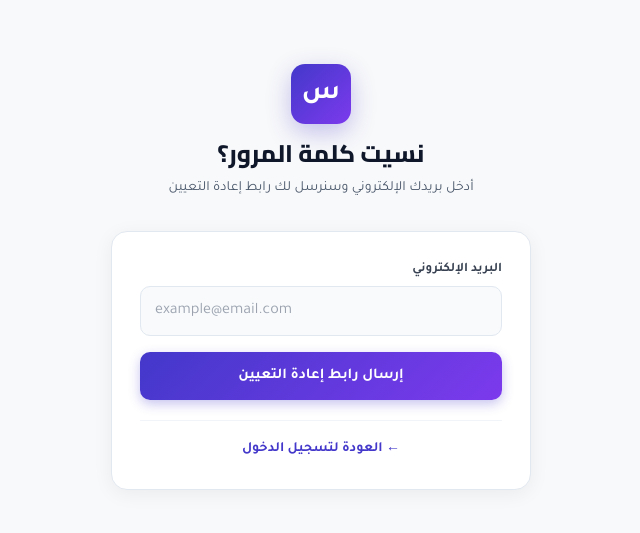
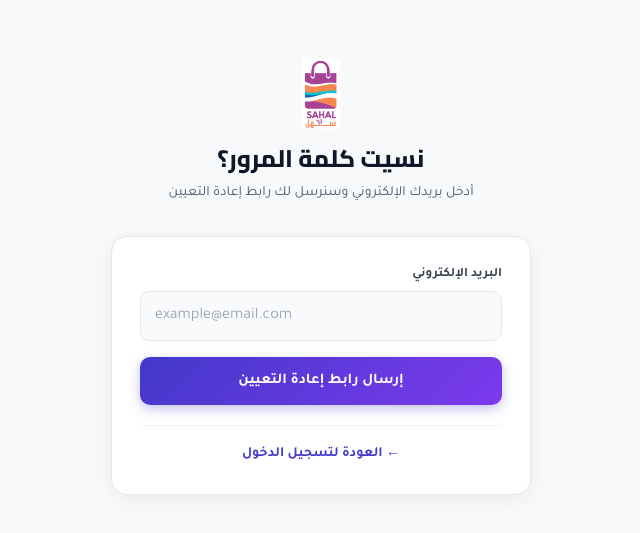
Before and after one commit to Saidalmaashani/Sahal-Project, a React (Create React App) app in the folder frontend/: page /forgot-password in a window 1280 px wide. Shown: the part 123-656 px from the top of the page, without its empty margins (319-959 px from the left). Built offline with nearby package versions, Linux system fonts and the light colour scheme; no server answers.

Commit message:
ui: use brand logo2 across landing hero, register, forgot-password, payment & og:image

```diff
--- a/frontend/public/index.html
+++ b/frontend/public/index.html
@@ -5,6 +5,10 @@
     <meta name="viewport" content="width=device-width, initial-scale=1, viewport-fit=cover" />
     <meta name="theme-color" content="#4338CA" />
     <meta name="description" content="سهل - منصة التجارة الإلكترونية المتكاملة" />
+    <meta property="og:title" content="سهل | منصة التجارة الإلكترونية" />
+    <meta property="og:description" content="تسوق المنتجات، أنشئ متجرك، ووصّل الطلبات عبر منصة سهل." />
+    <meta property="og:type" content="website" />
+    <meta property="og:image" content="/logo.png" />
     <!-- iOS Web App -->
     <meta name="apple-mobile-web-app-capable" content="yes" />
     <meta name="apple-mobile-web-app-status-bar-style" content="default" />
--- a/frontend/src/pages/ForgotPassword.js
+++ b/frontend/src/pages/ForgotPassword.js
@@ -35,13 +35,8 @@ const ForgotPassword = () => {
 
         {/* Logo */}
         <div style={{ textAlign: 'center', marginBottom: '32px' }}>
-          <div style={{
-            width: '60px', height: '60px', borderRadius: '14px',
-            background: 'linear-gradient(135deg,#4338CA,#7C3AED)',
-            display: 'flex', alignItems: 'center', justifyContent: 'center',
-            fontSize: '28px', fontWeight: 700, color: '#fff',
-            margin: '0 auto 12px', boxShadow: '0 8px 24px rgba(67,56,202,0.3)',
-          }}>س</div>
+          <img src="/logo.png" alt="سهل"
+            style={{ height: '70px', width: 'auto', objectFit: 'contain', margin: '0 auto 12px', display: 'block' }} />
           <h1 style={{ fontSize: '24px', fontWeight: 800, color: '#0F172A', margin: 0 }}>نسيت كلمة المرور؟</h1>
           <p style={{ fontSize: '14px', color: '#475569', marginTop: '6px' }}>
             أدخل بريدك الإلكتروني وسنرسل لك رابط إعادة التعيين
--- a/frontend/src/pages/Landing.js
+++ b/frontend/src/pages/Landing.js
@@ -47,7 +47,7 @@ const Landing = () => {
             </div>
             <div className="hidden lg:block">
               <div className="aspect-square bg-gradient-to-br from-[#4338CA]/10 to-[#F97316]/10 rounded-3xl flex items-center justify-center">
-                <ShoppingBag className="h-48 w-48 text-[#4338CA] opacity-30" />
+                <img src="/logo.png" alt="سهل" style={{ height: '210px', width: 'auto', objectFit: 'contain' }} />
               </div>
             </div>
           </div>
--- a/frontend/src/pages/PaymentPage.js
+++ b/frontend/src/pages/PaymentPage.js
@@ -91,9 +91,7 @@ const PaymentPage = () => {
 
         {/* Header */}
         <div className="flex items-center gap-3 mb-8">
-          <div className="h-10 w-10 bg-gradient-to-br from-[#4338CA] to-[#F97316] rounded-lg flex items-center justify-center">
-            <span className="text-white font-bold text-xl">س</span>
-          </div>
+          <img src="/logo.png" alt="سهل" style={{ height: 40, width: 'auto', objectFit: 'contain' }} className="flex-shrink-0" />
           <div>
             <span className="text-2xl font-bold text-[#4338CA]">سهل</span>
             <span className="text-sm text-[#475569] mr-2">| إتمام الشراء</span>
--- a/frontend/src/pages/Register.js
+++ b/frontend/src/pages/Register.js
@@ -223,10 +223,10 @@ const Register = () => {
               style={{ border: 'none', background: 'none', cursor: 'pointer', color: '#475569', fontSize: '14px', padding: 0 }}>
               ← رجوع
             </button>
-            <div style={{ display: 'flex', alignItems: 'center', gap: '8px' }}>
-              <div style={{ width: 32, height: 32, borderRadius: '8px', background: 'linear-gradient(135deg,#4338CA,#F97316)', display: 'flex', alignItems: 'center', justifyContent: 'center', color: '#fff', fontWeight: 700, fontSize: '16px' }}>س</div>
-              <span style={{ fontWeight: 700, color: '#4338CA' }}>سهل</span>
-            </div>
+<div style={{ display: 'flex', alignItems: 'center', gap: '8px' }}>
+                <img src="/logo.png" alt="سهل" style={{ height: 32, width: 'auto', objectFit: 'contain' }} />
+                <span style={{ fontWeight: 700, color: '#4338CA' }}>سهل</span>
+              </div>
             <button onClick={() => navigate('/login')} style={{ border: 'none', background: 'none', color: '#4338CA', fontWeight: 600, cursor: 'pointer', fontSize: '14px' }}>دخول</button>
           </div>
 
```
